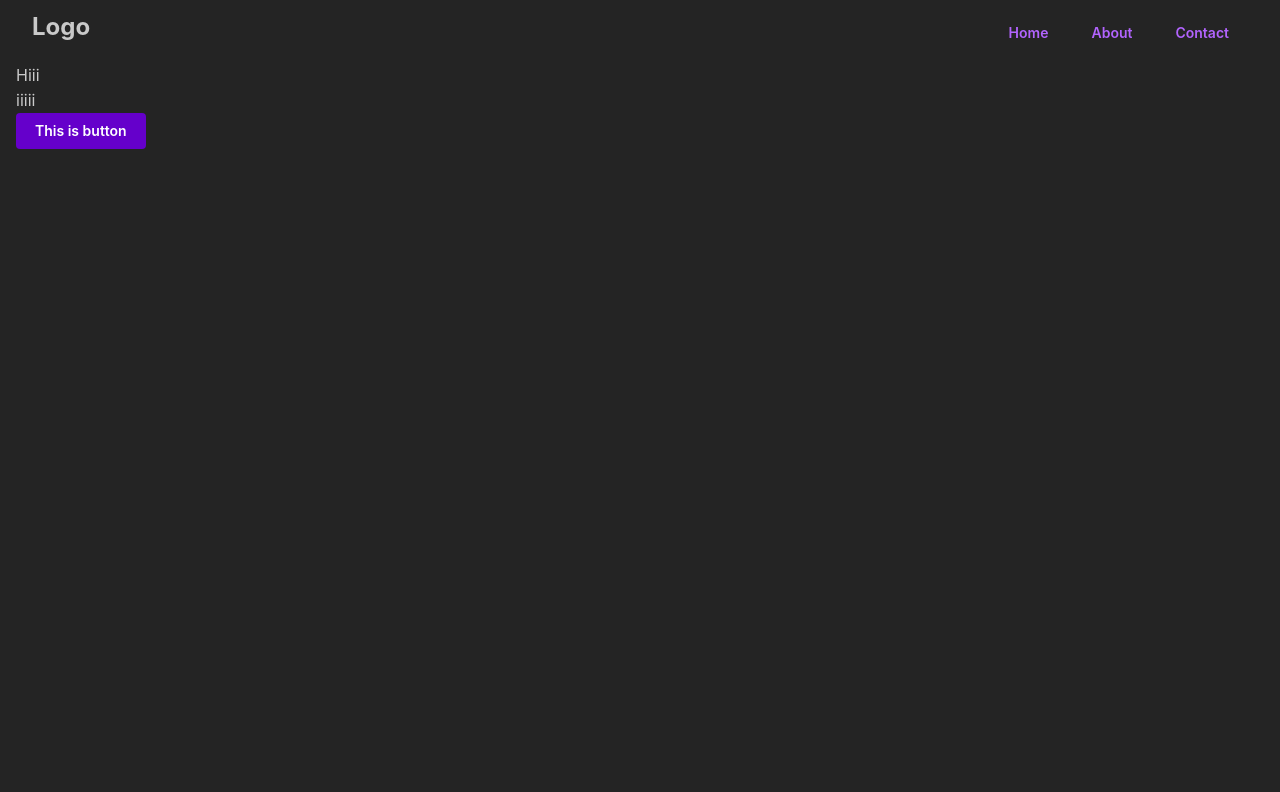
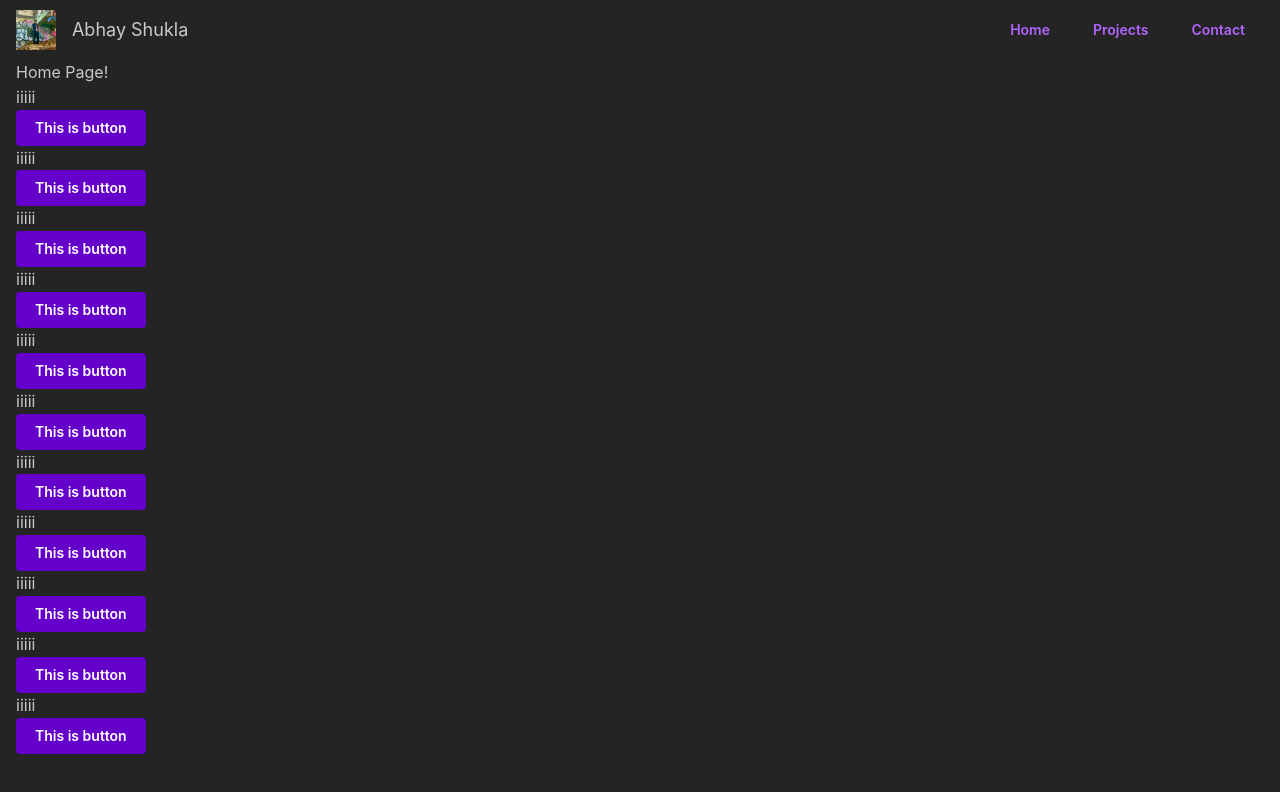
Before and after one commit to shuklabhay/shuklabhay.github.io, a React (Vite) app: page / in a window 1280 px wide. Shown: the top 792 px of the page. Built offline with nearby package versions, Linux system fonts and the light colour scheme.

Commit message:
better pages stuff

```diff
--- a/src/App.tsx
+++ b/src/App.tsx
@@ -4,16 +4,18 @@ import { theme } from "./theme";
 import { BrowserRouter, Routes, Route } from "react-router-dom";
 
 import Home from "./pages/Home";
-import { SiteNavbar } from "./components/SiteNavbar";
+import Projects from "./pages/Projects";
+import Contact from "./pages/Contact";
 
 export default function App() {
   return (
     <MantineProvider theme={theme} defaultColorScheme="dark">
-      <Container size="sx">
+      <Container size="100%">
         <BrowserRouter>
-          <SiteNavbar />
           <Routes>
             <Route path="/" element={<Home />} />
+            <Route path="/projects" element={<Projects />} />
+            <Route path="/contact" element={<Contact />} />
           </Routes>
         </BrowserRouter>
       </Container>
--- /dev/null
+++ b/src/components/Navbar.tsx
@@ -0,0 +1,56 @@
+import {
+  Container,
+  Group,
+  Burger,
+  Button,
+  Image,
+  Text,
+  useMantineTheme,
+  useMantineColorScheme,
+} from "@mantine/core";
+import { useDisclosure } from "@mantine/hooks";
+import { useNavigate } from "react-router-dom";
+import mainPhoto from "../static/main_photo.jpg";
+
+export function Navbar() {
+  const [opened, { toggle }] = useDisclosure(false);
+  const navigate = useNavigate();
+
+  const handleNavigation = (path: string) => {
+    navigate(path);
+  };
+
+  return (
+    <Container
+      size="sx"
+      px={0}
+      py={10}
+      style={{
+        display: "flex",
+        justifyContent: "space-between",
+        alignItems: "center",
+      }}
+    >
+      <Group
+        style={{ cursor: "pointer" }}
+        onClick={() => handleNavigation("/")}
+      >
+        <Image src={mainPhoto} alt="Logo" width={40} height={40} />
+        <Text fz="h4">Abhay Shukla</Text>
+      </Group>
+
+      <Group gap={5} visibleFrom="xs">
+        <Button onClick={() => handleNavigation("/")} variant="subtle">
+          Home
+        </Button>
+        <Button onClick={() => handleNavigation("/projects")} variant="subtle">
+          Projects
+        </Button>
+        <Button onClick={() => handleNavigation("/contact")} variant="subtle">
+          Contact
+        </Button>
+      </Group>
+      <Burger opened={opened} onClick={toggle} hiddenFrom="xs" size="sm" />
+    </Container>
+  );
+}
--- a/src/components/SiteNavbar.tsx
+++ /dev/null
@@ -1,55 +0,0 @@
-import { Container, Group, Burger, Button } from "@mantine/core";
-import { useDisclosure } from "@mantine/hooks";
-import { useNavigate } from "react-router-dom";
-
-export function SiteNavbar() {
-  const [opened, { toggle }] = useDisclosure(false);
-  const navigate = useNavigate();
-
-  const handleNavigation = (path: string) => {
-    navigate(path);
-  };
-
-  return (
-    <header>
-      <Container size="sx" style={{ paddingTop: 3 }}>
-        <div
-          style={{
-            display: "flex",
-            justifyContent: "space-between",
-            height: "60px",
-          }}
-        >
-          <span
-            style={{
-              fontWeight: "bold",
-              fontSize: "1.5rem",
-              cursor: "pointer",
-              paddingTop: 5,
-            }}
-            onClick={() => handleNavigation("/")}
-          >
-            Logo
-          </span>
-
-          <Group gap={5} visibleFrom="xs">
-            <Button onClick={() => handleNavigation("/")} variant="subtle">
-              Home
-            </Button>
-            <Button onClick={() => handleNavigation("/about")} variant="subtle">
-              About
-            </Button>
-            <Button
-              onClick={() => handleNavigation("/contact")}
-              variant="subtle"
-            >
-              Contact
-            </Button>
-          </Group>
-
-          <Burger opened={opened} onClick={toggle} hiddenFrom="xs" size="sm" />
-        </div>
-      </Container>
-    </header>
-  );
-}
--- /dev/null
+++ b/src/pages/Contact.tsx
@@ -0,0 +1,12 @@
+import { Text } from "@mantine/core";
+import { Navbar } from "../components/Navbar";
+
+export default function Contact() {
+  return (
+    <>
+      <Navbar />
+      <Text>Contact me!</Text>
+      <Text>iiiii</Text>
+    </>
+  );
+}
--- a/src/pages/Home.tsx
+++ b/src/pages/Home.tsx
@@ -1,9 +1,59 @@
-import { Button, Text } from "@mantine/core";
+import { Button, Text, Progress } from "@mantine/core";
+import { useEffect, useState } from "react";
+import { Navbar } from "../components/Navbar";
 
 export default function Home() {
+  const [scrollProgress, setScrollProgress] = useState(0);
+
+  useEffect(() => {
+    const handleScroll = () => {
+      const totalHeight = document.body.scrollHeight - window.innerHeight;
+      const progress = (window.scrollY / totalHeight) * 100;
+      setScrollProgress(progress);
+    };
+
+    window.addEventListener("scroll", handleScroll);
+    return () => window.removeEventListener("scroll", handleScroll);
+  }, []);
+
+  console.log(scrollProgress);
+
   return (
     <>
-      <Text>Hiii</Text>
+      <Navbar />
+      <Progress
+        value={scrollProgress}
+        size="xl"
+        radius="xl"
+        style={{
+          position: "fixed",
+          top: 10,
+          right: 10,
+          height: "90vh",
+          zIndex: 1000,
+        }}
+      />
+      <Text>Home Page!</Text>
+      <Text>iiiii</Text>
+      <Button>This is button</Button>
+      <Text>iiiii</Text>
+      <Button>This is button</Button>
+      <Text>iiiii</Text>
+      <Button>This is button</Button>
+      <Text>iiiii</Text>
+      <Button>This is button</Button>
+      <Text>iiiii</Text>
+      <Button>This is button</Button>
+      <Text>iiiii</Text>
+      <Button>This is button</Button>
+      <Text>iiiii</Text>
+      <Button>This is button</Button>
+      <Text>iiiii</Text>
+      <Button>This is button</Button>
+      <Text>iiiii</Text>
+      <Button>This is button</Button>
+      <Text>iiiii</Text>
+      <Button>This is button</Button>
       <Text>iiiii</Text>
       <Button>This is button</Button>
     </>
--- /dev/null
+++ b/src/pages/Projects.tsx
@@ -0,0 +1,12 @@
+import { Button, Text } from "@mantine/core";
+import { Navbar } from "../components/Navbar";
+
+export default function Projects() {
+  return (
+    <>
+      <Navbar />
+      <Text>These are my projects!</Text>
+      <Text>iiiii</Text>
+    </>
+  );
+}
```
